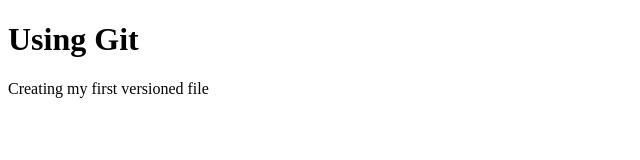
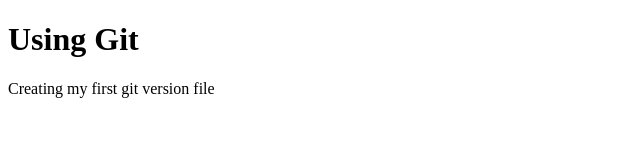
Before and after one commit to keyosha333/nodebc, a plain HTML site: page index.html in a window 1280 px wide. Shown: the full height of the page, 0-640 px from the left. Drawn offline with Linux system fonts and the light colour scheme.

Commit message:
updated index.html content

```diff
--- a/index.html
+++ b/index.html
@@ -5,6 +5,6 @@
   </head>
   <body>
     <h1>Using Git</h1>
-    <p>Creating my first versioned file</p>
+    <p>Creating my first git version file</p>
   </body>
 </html>
```
